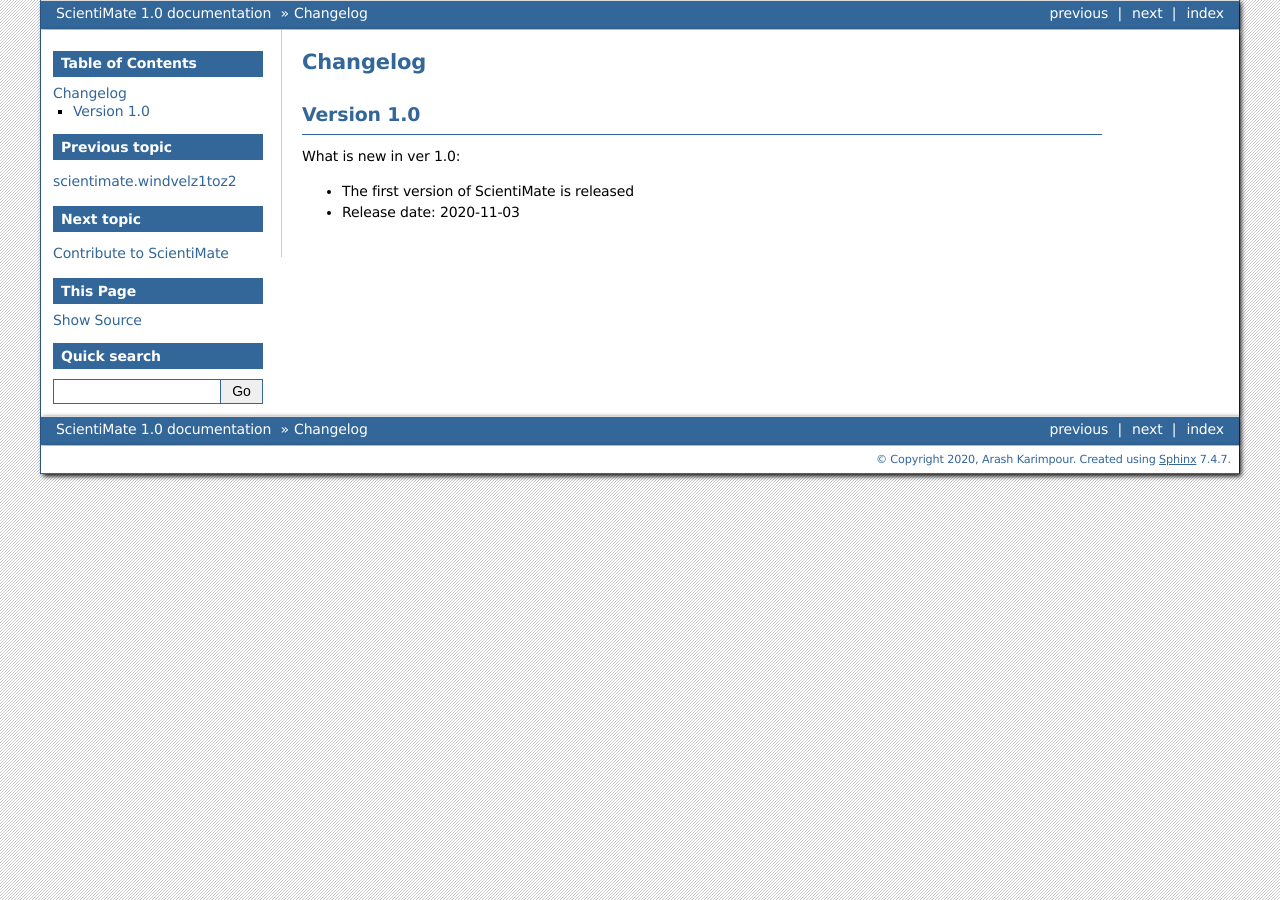
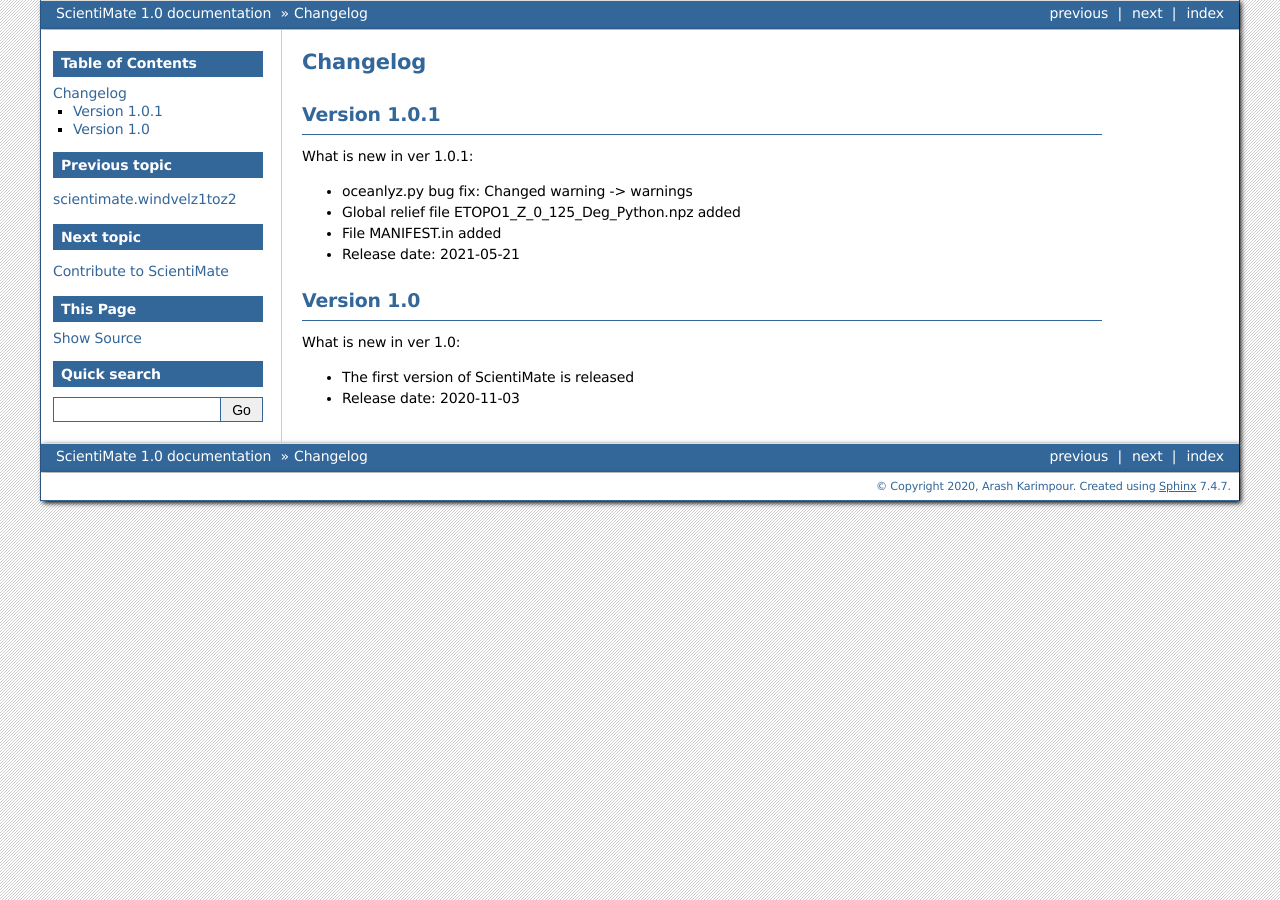
Before and after one commit to akarimp/ScientiMate, a Sphinx documentation site: the page built from docs/4_Changelog.rst, in a window 1280 px wide. Built offline with Sphinx 7.4.7, drawn with Linux system fonts in a browser that asks for light colours.

Commit message:
Add files via upload

```diff
--- a/docs/4_Changelog.rst
+++ b/docs/4_Changelog.rst
@@ -1,5 +1,15 @@
 Changelog
 =========
+
+Version 1.0.1
+-------------
+
+What is new in ver 1.0.1:
+
+* oceanlyz.py bug fix: Changed warning -> warnings
+* Global relief file ETOPO1_Z_0_125_Deg_Python.npz added
+* File MANIFEST.in added
+* Release date: 2021-05-21
 
 Version 1.0
 -----------
```
